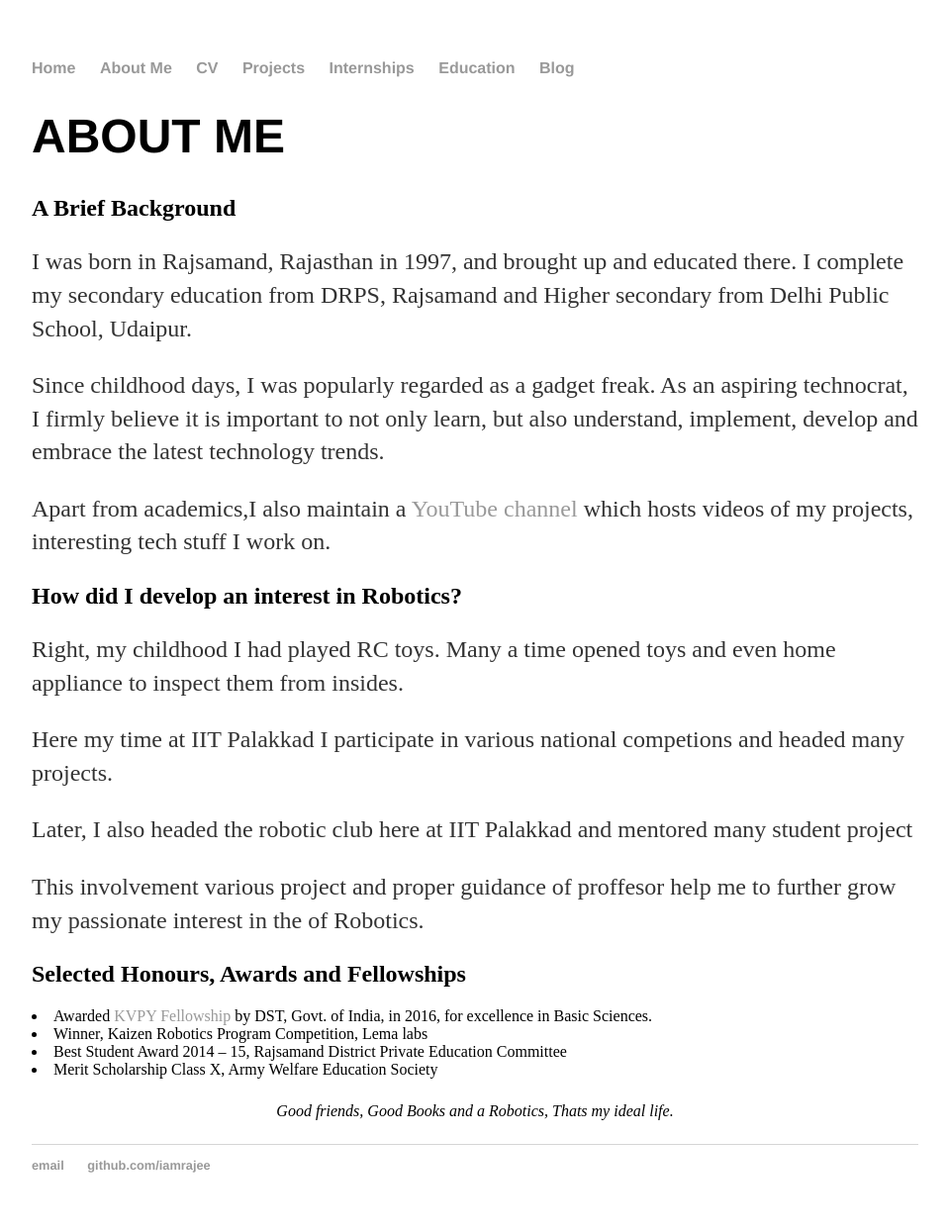
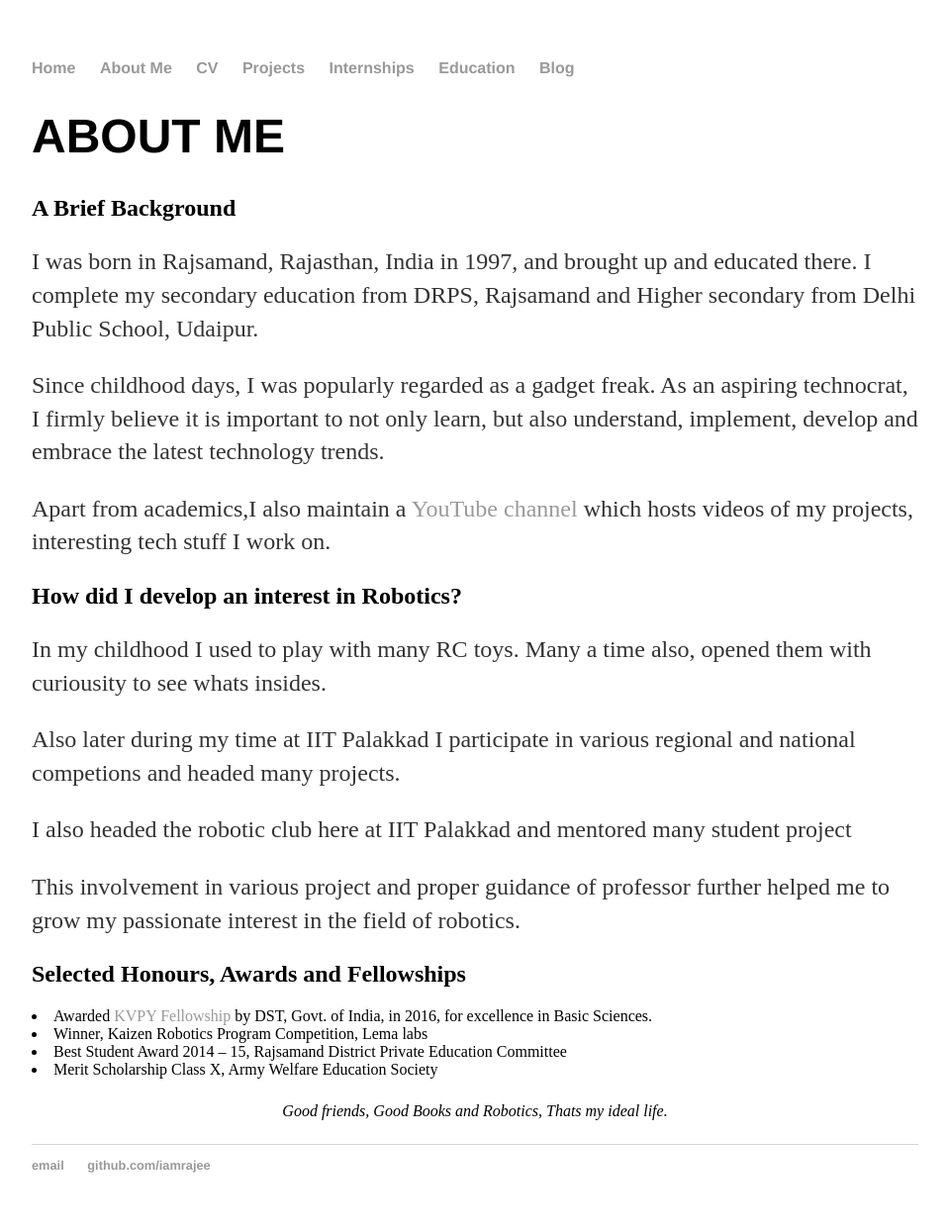
Before and after one commit to iamrajee/iamrajee.github.io, a Jekyll site: the page built from about/index.html, in a window 1280 px wide. Shown: the whole page at 99% size, without its empty margins (160-1118 px from the left). Built offline with Jekyll 4.4.1, drawn with Linux system fonts in a browser that asks for light colours.

Commit message:
Update index.html

```diff
--- a/about/index.html
+++ b/about/index.html
@@ -5,19 +5,19 @@ title: ABOUT ME
 <div class="blurb">
 	<h1>{{ page.title }}</h1>
 	<h2>A Brief Background</h2>
-	<p>I was born in Rajsamand, Rajasthan in 1997, and brought up and educated there. I complete my secondary education from DRPS, Rajsamand and Higher secondary from Delhi Public School, Udaipur.</p>
+	<p>I was born in Rajsamand, Rajasthan, India in 1997, and brought up and educated there. I complete my secondary education from DRPS, Rajsamand and Higher secondary from Delhi Public School, Udaipur.</p>
 	<p>Since childhood days, I was popularly regarded as a gadget freak. As an aspiring technocrat, I firmly believe it is important to not only learn, but also understand, implement, develop and embrace the latest technology trends.</p>
 	<p>Apart from academics,I also maintain a <a href="https://www.youtube.com/channel/UCzNSEsxHfpq_84-EkU9CRnQ/videos?view_as=subscriber">YouTube channel</a> which hosts videos of my projects, interesting tech stuff I work on.</p>
 	<h2>How did I develop an interest in Robotics?</h2>
-	<p>Right, my childhood I had played RC toys. Many a time opened toys and even home appliance to inspect them from insides.</p>
-	<p>Here my time at IIT Palakkad I participate in various national competions and headed many projects.</p>
-	<p>Later, I also headed the robotic club here at IIT Palakkad and mentored many student project</p>
-	<p>This involvement various project and proper guidance of proffesor help me to further grow my passionate interest in the of Robotics.</p>
+	<p>In my childhood I used to play with many RC toys. Many a time also, opened them with curiousity to see whats insides.</p>
+	<p>Also later during my time at IIT Palakkad I participate in various regional and national competions and headed many projects.</p>
+	<p>I also headed the robotic club here at IIT Palakkad and mentored many student project</p>
+	<p>This involvement in various project and proper guidance of professor further helped me to grow my passionate interest in the field of robotics.</p>
 	<h2>Selected Honours, Awards and Fellowships</h2>
 	<li>Awarded <a href="http://www.kvpy.iisc.ernet.in/main/index.htm">KVPY Fellowship</a> by DST, Govt. of India, in 2016, for excellence in Basic Sciences.</li>
 	<li>Winner, Kaizen Robotics Program Competition, Lema labs</li>
 	<li>Best Student Award 2014 – 15, Rajsamand District Private Education Committee</li>
 	<li>Merit Scholarship Class X, Army Welfare Education Society</li>
 	<p></p>
-	<p><center><em>Good friends, Good Books and a Robotics, Thats my ideal life.</em></center></p>
+	<p><center><em>Good friends, Good Books and Robotics, Thats my ideal life.</em></center></p>
 </div><!-- /.blurb -->
```
